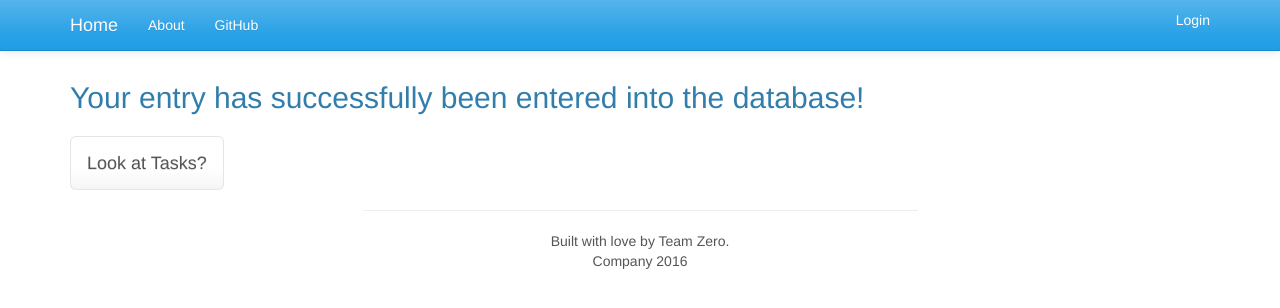
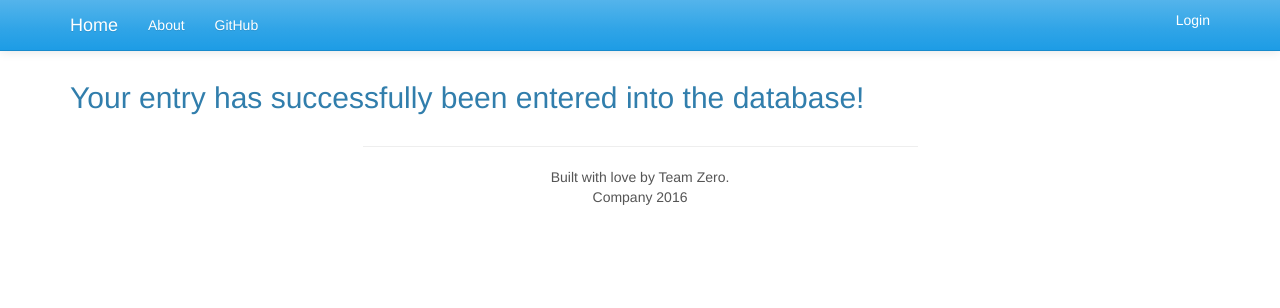
Before and after one commit to SuitPotato/TeamZero, a Python web app: template TeamZero/templates/success.html in a window 1280 px wide. Shown: the top 308 px of the page. Run offline with Jinja, Linux system fonts and the light colour scheme; the template is opened without the code that fills it, so the values that code supplies are empty; some libraries are stand-ins or nearby versions.

Commit message:
Remove link after success
Have only confirmation message for now, since tasks and knowledge are
different now and it doesn't make sense to link back to tasks after
creating either.

```diff
--- a/TeamZero/templates/success.html
+++ b/TeamZero/templates/success.html
@@ -1,10 +1,4 @@
 {% extends "base.html" %}
 {% block content %}
      <h2>Your entry has successfully been entered into the database!</h2>
-	 <div>
-	 <h2>
-
-	 </h2>
-	 <a href="store" class="btn btn-default btn-lg">Look at Tasks?</a>
-	 </div>
 {% endblock %}
```
